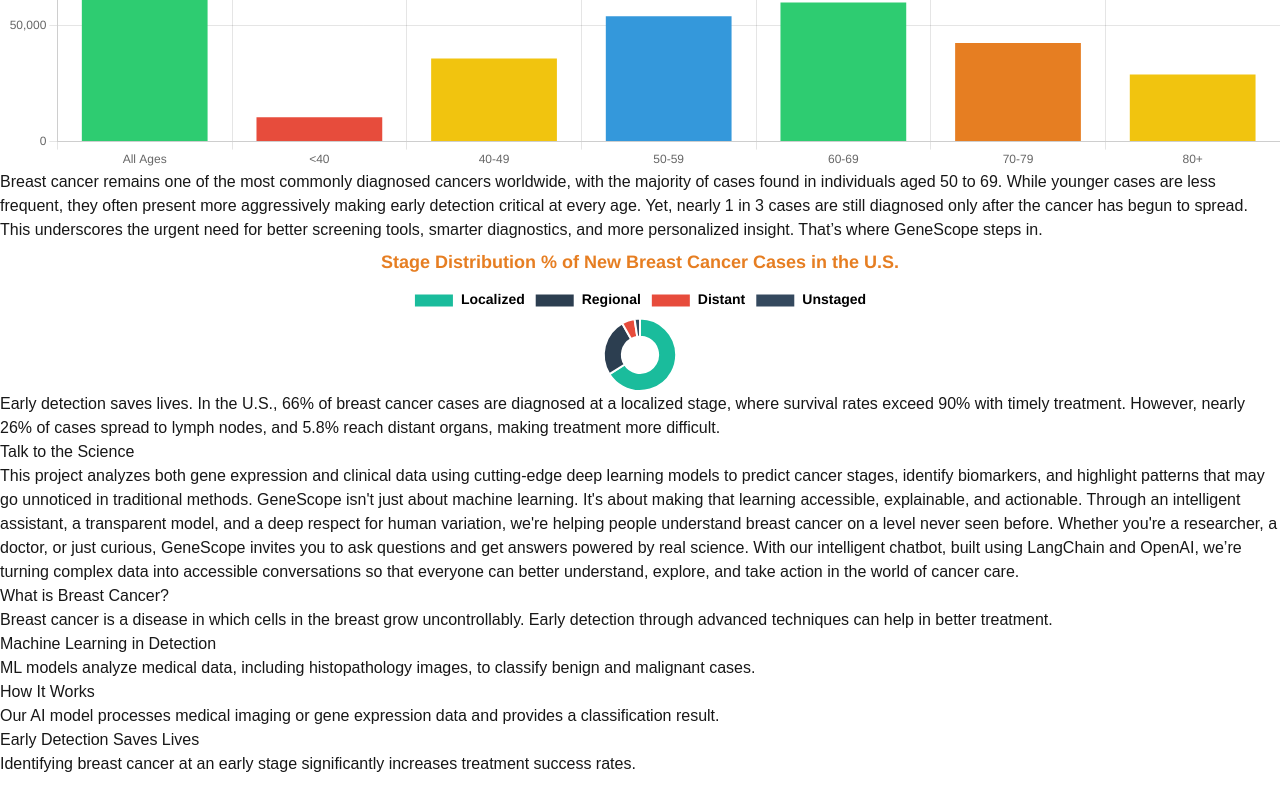
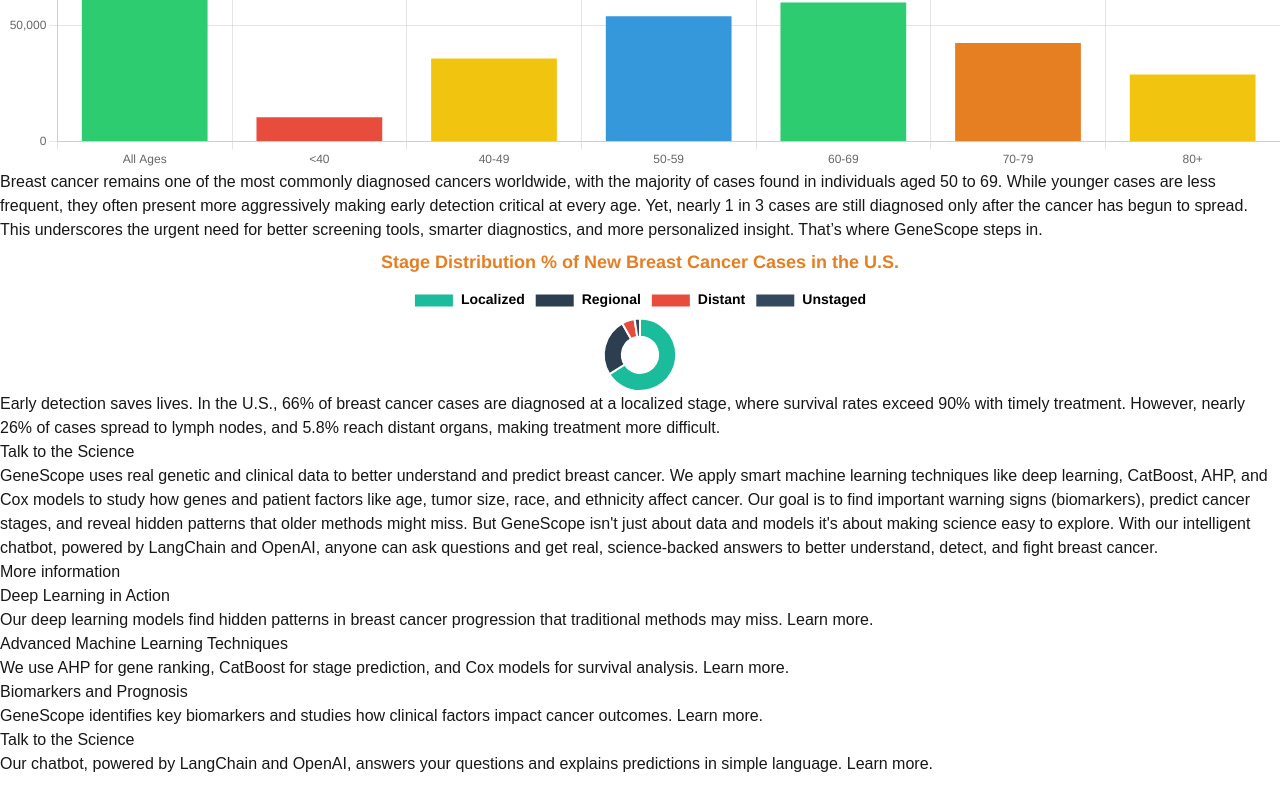
Before and after one commit to ANikfarjam/GeneScope, a Next.js app in the folder front/: page / in a window 1280 px wide. Shown: the part 902-1702 px from the top of the page. Built offline with nearby package versions, Linux system fonts and the light colour scheme.

Commit message:
more changes to the landing page

```diff
--- a/front/src/app/page.tsx
+++ b/front/src/app/page.tsx
@@ -19,24 +19,72 @@ export default function Home() {
 
   const cardData = [
     {
-      title: "What is Breast Cancer?",
-      description:
-        "Breast cancer is a disease in which cells in the breast grow uncontrollably. Early detection through advanced techniques can help in better treatment.",
+      title: "Deep Learning in Action",
+      description: (
+        <>
+          Our deep learning models find hidden patterns in breast cancer
+          progression that traditional methods may miss.{" "}
+          <a
+            href="https://www.nature.com/articles/s41591-020-0801-2"
+            target="_blank"
+            className="text-blue-500 underline"
+          >
+            Learn more
+          </a>
+          .
+        </>
+      ),
     },
     {
-      title: "Machine Learning in Detection",
-      description:
-        "ML models analyze medical data, including histopathology images, to classify benign and malignant cases.",
+      title: "Advanced Machine Learning Techniques",
+      description: (
+        <>
+          We use AHP for gene ranking, CatBoost for stage prediction, and Cox
+          models for survival analysis.{" "}
+          <a
+            href="https://en.wikipedia.org/wiki/CatBoost"
+            target="_blank"
+            className="text-blue-500 underline"
+          >
+            Learn more
+          </a>
+          .
+        </>
+      ),
     },
     {
-      title: "How It Works",
-      description:
-        "Our AI model processes medical imaging or gene expression data and provides a classification result.",
+      title: "Biomarkers and Prognosis",
+      description: (
+        <>
+          GeneScope identifies key biomarkers and studies how clinical factors
+          impact cancer outcomes.{" "}
+          <a
+            href="https://www.ncbi.nlm.nih.gov/pmc/articles/PMC6499220/"
+            target="_blank"
+            className="text-blue-500 underline"
+          >
+            Learn more
+          </a>
+          .
+        </>
+      ),
     },
     {
-      title: "Early Detection Saves Lives",
-      description:
-        "Identifying breast cancer at an early stage significantly increases treatment success rates.",
+      title: "Talk to the Science",
+      description: (
+        <>
+          Our chatbot, powered by LangChain and OpenAI, answers your questions
+          and explains predictions in simple language.{" "}
+          <a
+            href="https://www.langchain.dev/"
+            target="_blank"
+            className="text-blue-500 underline"
+          >
+            Learn more
+          </a>
+          .
+        </>
+      ),
     },
   ];
 
@@ -102,7 +150,7 @@ export default function Home() {
           GeneScope at a Glance
         </h1>
         <div
-          className="text-lg h-60 w-full overflow-hidden relative text-left pt-2 mar mb-1"
+          className="text-lg min-h-[170px]  w-full overflow-hidden relative text-left mt-6 mar "
           data-aos="fade-right"
         >
           <Typer
@@ -228,7 +276,7 @@ export default function Home() {
         </div>
 
         <motion.div
-          className="bg-white shadow-md p-6 md:p-8 my-10 text-left"
+          className="bg-white shadow-md px-5 py-2 my-10 text-left"
           data-aos="fade-up"
           initial={{ opacity: 0, y: 50 }}
           whileInView={{ opacity: 1, y: 0 }}
@@ -239,33 +287,31 @@ export default function Home() {
             Talk to the Science
           </h2>
           <p className="text-lg mb-4">
-            This project analyzes both gene expression and clinical data using
-            cutting-edge deep learning models to predict cancer stages, identify
-            biomarkers, and highlight patterns that may go unnoticed in
-            traditional methods. GeneScope isn&apos;t just about machine
-            learning. It&apos;s about making that learning accessible,
-            explainable, and actionable. Through an intelligent assistant, a
-            transparent model, and a deep respect for human variation,
-            we&apos;re helping people understand breast cancer on a level never
-            seen before. Whether you&apos;re a researcher, a doctor, or just
-            curious, GeneScope invites you to ask questions and get answers
-            powered by real science. With our intelligent chatbot, built using
-            LangChain and OpenAI, we’re turning complex data into accessible
-            conversations so that everyone can better understand, explore, and
-            take action in the world of cancer care.
+            GeneScope uses real genetic and clinical data to better understand
+            and predict breast cancer. We apply smart machine learning
+            techniques like deep learning, CatBoost, AHP, and Cox models to
+            study how genes and patient factors like age, tumor size, race, and
+            ethnicity affect cancer. Our goal is to find important warning signs
+            (biomarkers), predict cancer stages, and reveal hidden patterns that
+            older methods might miss. But GeneScope isn&apos;t just about data
+            and models it&apos;s about making science easy to explore. With our
+            intelligent chatbot, powered by LangChain and OpenAI, anyone can ask
+            questions and get real, science-backed answers to better understand,
+            detect, and fight breast cancer.
           </p>
 
           <p className="text-lg"></p>
         </motion.div>
-
-        {/* Card Section */}
+        <h1 className="text-2xl font-bold mb-4" data-aos="fade-right">
+          More information{" "}
+        </h1>
         <div className="grid grid-cols-1 md:grid-cols-2 gap-6 mt-8">
           {cardData.map((card, index) => (
             <div
               key={index}
-              className="bg-gray-100 p-6 rounded-lg shadow-md"
+              className="bg-white-100 p-6 rounded-lg shadow-md"
               data-aos="fade-left"
-              data-aos-delay={index * 200} // Staggered effect
+              data-aos-delay={index * 200}
             >
               <h2 className="text-2xl font-semibold">{card.title}</h2>
               <p className="mt-2">{card.description}</p>
```
